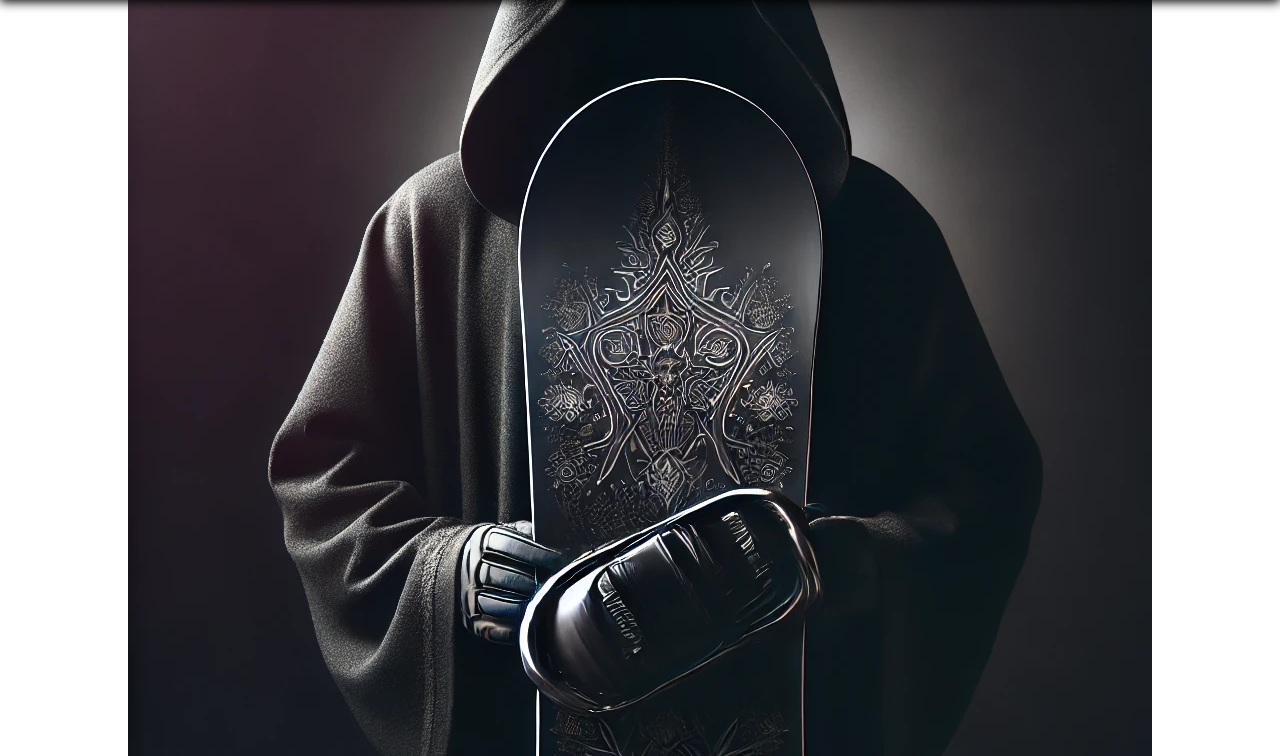
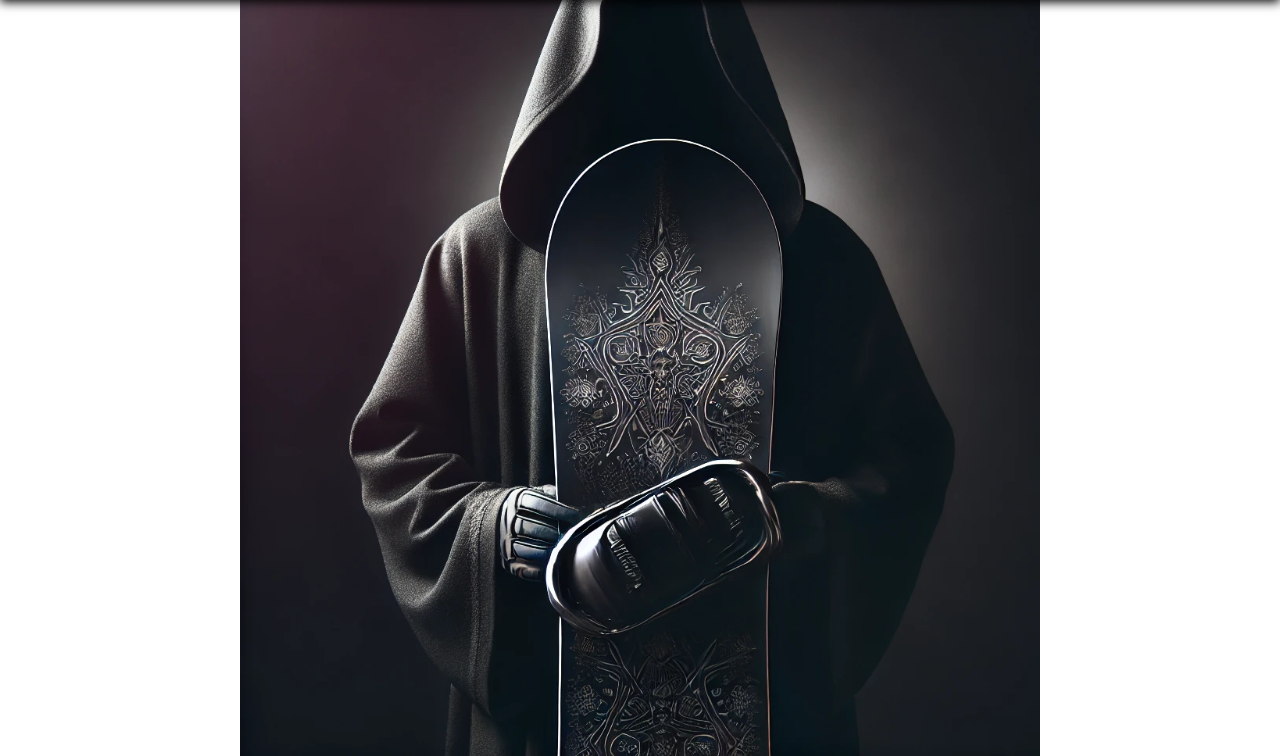
Before and after one commit to Caro991/Controdiction, a plain HTML site: page index.html in a window 1280 px wide. Shown: the part 44-800 px from the top of the page. Drawn offline with Linux system fonts and the light colour scheme.

Commit message:
Update style.css

```diff
--- a/style.css
+++ b/style.css
@@ -18,7 +18,7 @@ body {
     background: url(dr.jpg);
     background-repeat: no-repeat;
     background-position: center;
-    background-size: center/cover;
+    background-size: contain
     }
 
 header {
```
